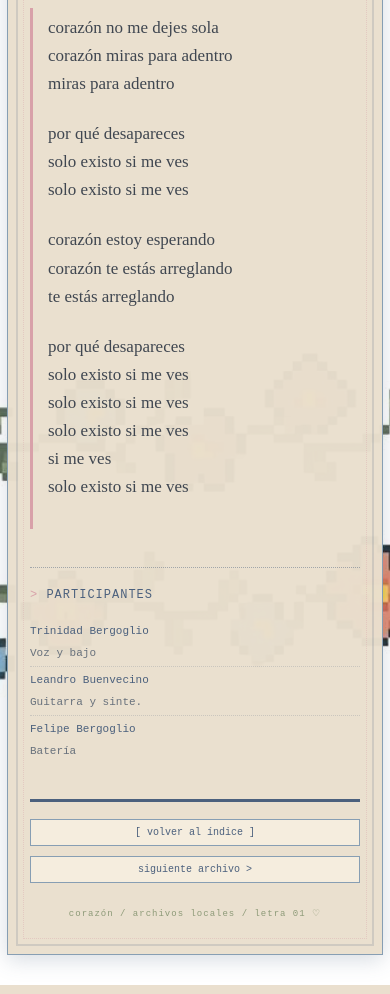
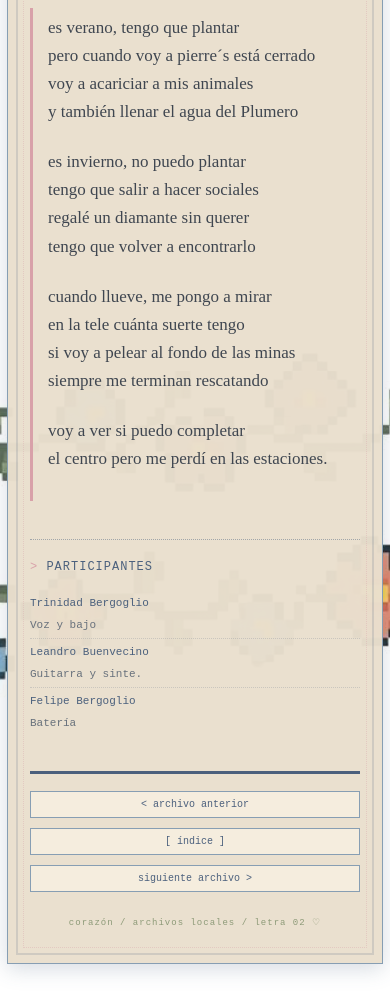
Before and after one commit to corazonnnnnn/corazonnnnnn.github.io, a plain HTML site: page letra-stardew-valley.html in a window 390 px wide. Shown: the part 340-1334 px from the top of the page. Drawn offline with Linux system fonts and the light colour scheme.

Commit message:
Update letra-stardew-valley.html

```diff
--- a/letra-stardew-valley.html
+++ b/letra-stardew-valley.html
@@ -10,7 +10,7 @@
         content="width=device-width, initial-scale=1.0"
     >
 
-    <title>corazón.txt — corazón</title>
+    <title>stardew valley.txt — corazón</title>
 
     <link
         rel="icon"
@@ -456,10 +456,10 @@
         .navegacion-final {
 
             display:
-                flex;
+                grid;
 
-            justify-content:
-                space-between;
+            grid-template-columns:
+                1fr auto 1fr;
 
             gap:
                 10px;
@@ -506,6 +506,21 @@
 
             background:
                 var(--rosa-suave);
+        }
+
+
+        .anterior {
+            justify-self: start;
+        }
+
+
+        .indice {
+            justify-self: center;
+        }
+
+
+        .siguiente {
+            justify-self: end;
         }
 
 
@@ -623,15 +638,12 @@
             @keyframes desaparecer {
 
                 0% {
-
-                    opacity:
-                        .95;
+                    opacity: .95;
                 }
 
                 100% {
 
-                    opacity:
-                        0;
+                    opacity: 0;
 
                     transform:
                         translateY(12px)
@@ -700,15 +712,20 @@
 
             .navegacion-final {
 
-                flex-direction:
-                    column;
+                grid-template-columns:
+                    1fr;
 
                 align-items:
                     stretch;
             }
 
 
-            .navegacion-final a {
+            .anterior,
+            .indice,
+            .siguiente {
+
+                justify-self:
+                    stretch;
 
                 text-align:
                     center;
@@ -734,7 +751,7 @@
     <!-- ===================================== -->
 
     <div class="ruta">
-        C:\corazon\archivos_locales\letras\corazón.txt
+        C:\corazon\archivos_locales\letras\stardew valley.txt
     </div>
 
 
@@ -749,7 +766,7 @@
         <div>
 
             <h1 class="archivo-titulo">
-                corazón.txt
+                stardew valley.txt
             </h1>
 
 
@@ -778,7 +795,7 @@
 
     <div class="metadata">
 
-        <span>archivo:</span> corazón.txt
+        <span>archivo:</span> stardew valley.txt
 
         <br>
 
@@ -813,72 +830,68 @@
 
             <div class="estrofa">
 
-                corazón no me dejes sola
+                es verano, tengo que plantar
 
                 <br>
 
-                corazón miras para adentro
+                pero cuando voy a pierre´s está cerrado
 
                 <br>
 
-                miras para adentro
+                voy a acariciar a mis animales
+
+                <br>
+
+                y también llenar el agua del Plumero
 
             </div>
 
 
             <div class="estrofa">
 
-                por qué desapareces
+                es invierno, no puedo plantar
 
                 <br>
 
-                solo existo si me ves
+                tengo que salir a hacer sociales
 
                 <br>
 
-                solo existo si me ves
+                regalé un diamante sin querer
+
+                <br>
+
+                tengo que volver a encontrarlo
 
             </div>
 
 
             <div class="estrofa">
 
-                corazón estoy esperando
+                cuando llueve, me pongo a mirar
 
                 <br>
 
-                corazón te estás arreglando
+                en la tele cuánta suerte tengo
 
                 <br>
 
-                te estás arreglando
+                si voy a pelear al fondo de las minas
+
+                <br>
+
+                siempre me terminan rescatando
 
             </div>
 
 
             <div class="estrofa">
 
-                por qué desapareces
+                voy a ver si puedo completar
 
                 <br>
 
-                solo existo si me ves
-
-                <br>
-
-                solo existo si me ves
-
-                <br>
-
-                solo existo si me ves
-
-                <br>
-
-                si me ves
-
-                <br>
-
-                solo existo si me ves
+                el centro pero me perdí en las estaciones.
 
             </div>
 
@@ -953,14 +966,24 @@
 
 
         <a
-            href="archivos-locales.html#letras"
+            class="anterior"
+            href="letra-corazon.html"
         >
-            [ volver al índice ]
+            &lt; archivo anterior
         </a>
 
 
         <a
-            href="letra-stardew-valley.html"
+            class="indice"
+            href="archivos-locales.html#letras"
+        >
+            [ índice ]
+        </a>
+
+
+        <a
+            class="siguiente"
+            href="letra-santo-lago.html"
         >
             siguiente archivo &gt;
         </a>
@@ -971,7 +994,7 @@
 
 
     <div class="firma">
-        corazón / archivos locales / letra 01 ♡
+        corazón / archivos locales / letra 02 ♡
     </div>
 
 
@@ -1140,6 +1163,7 @@
 
     );
 
+
 </script>
 
 
```
